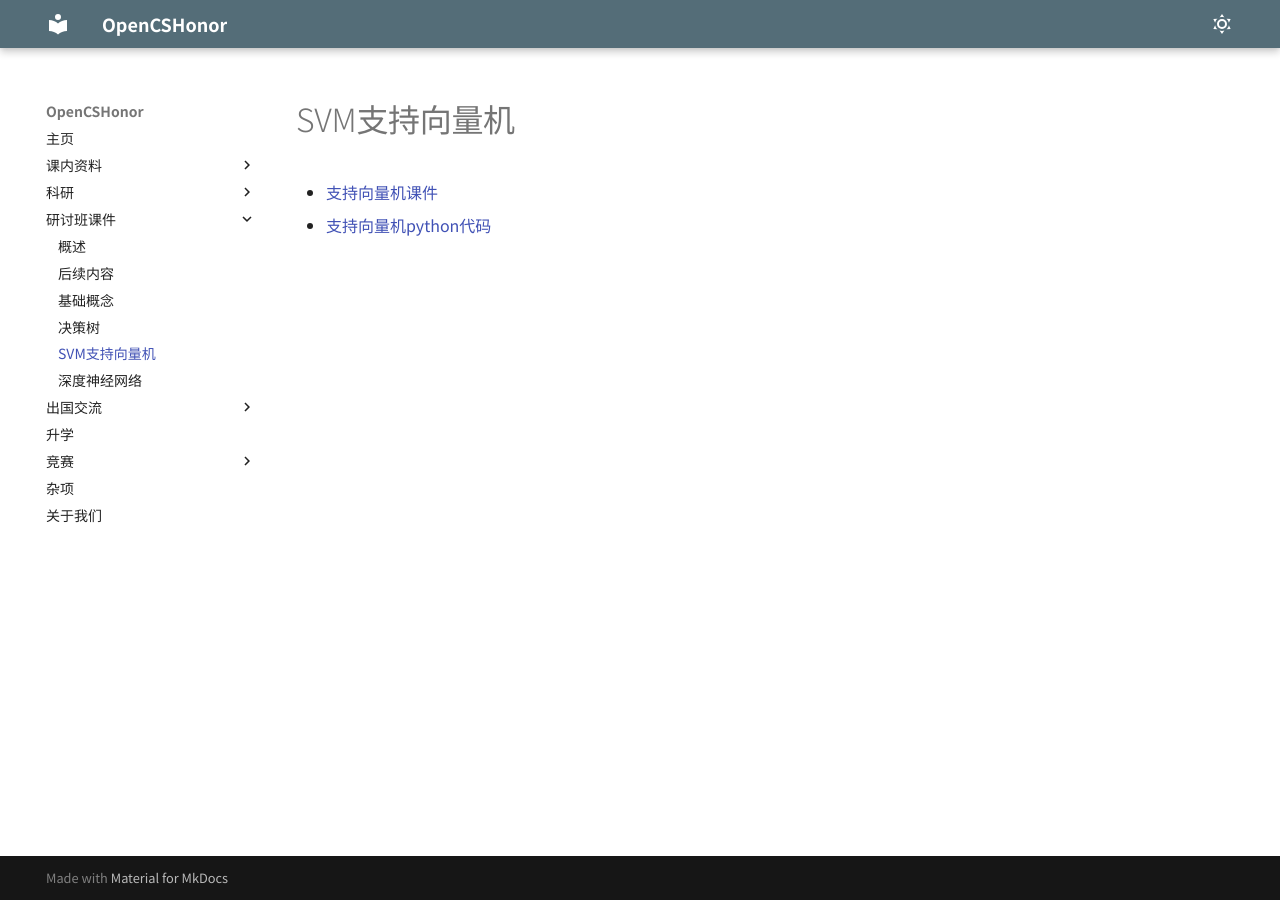
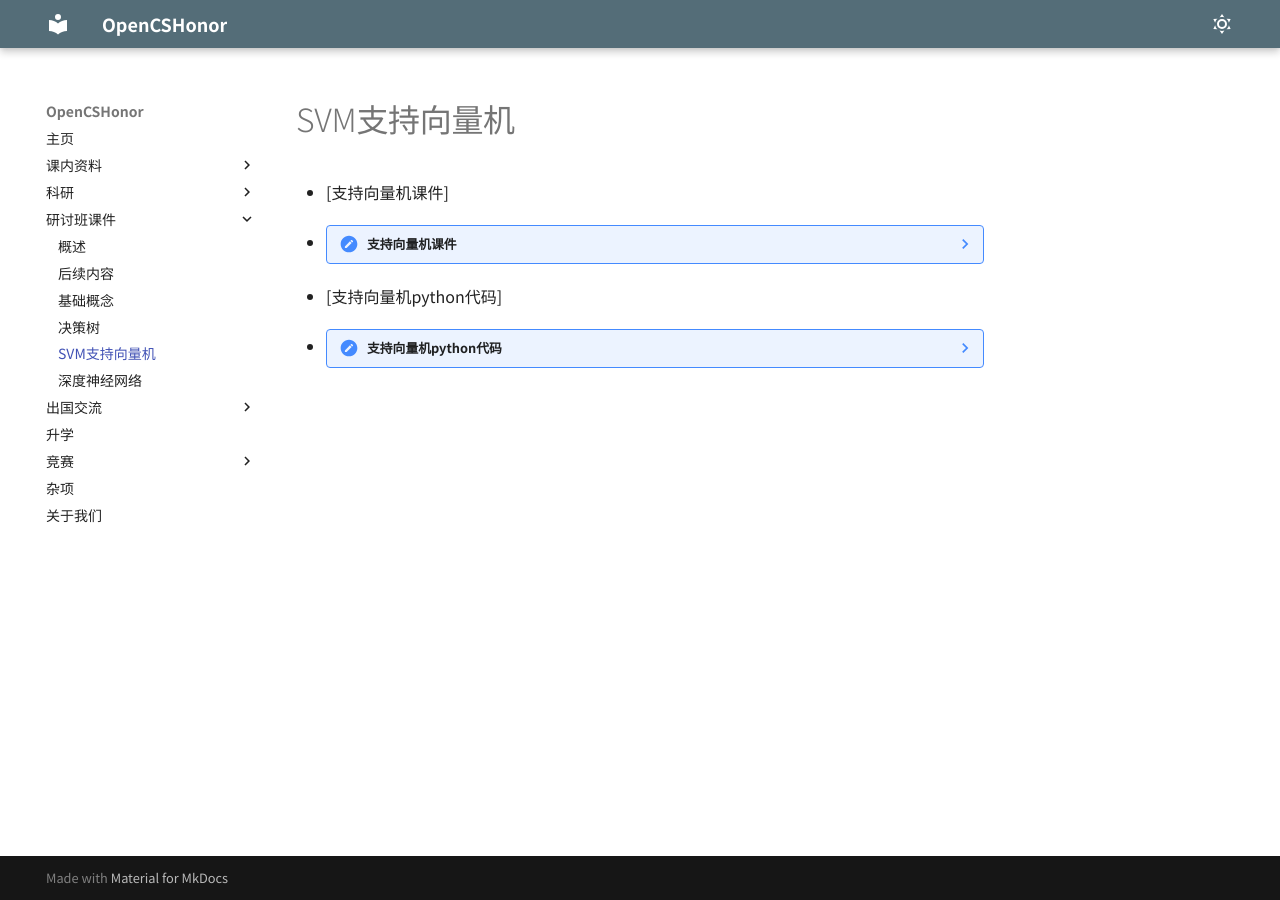
Before and after one commit to weiyihong007/opencshonordocsonly, an MkDocs documentation site: the page built from docs/研讨班/SVM支持向量机/SVM支持向量机.md, in a window 1280 px wide. Built offline with MkDocs 1.6.1 and Material for MkDocs 9.7.7, drawn with Linux system fonts in a browser that asks for light colours.

Commit message:
Update SVM支持向量机.md

```diff
--- a/docs/研讨班/SVM支持向量机/SVM支持向量机.md
+++ b/docs/研讨班/SVM支持向量机/SVM支持向量机.md
@@ -1,2 +1,18 @@
-- [支持向量机课件](./ch4.ipynb)
-- [支持向量机python代码](./Support%20Vector%20Machine.py)
+- [支持向量机课件]
+- ??? note "支持向量机课件"
+    <iframe
+        loading="lazy"
+        src="../../../../utils/xjtu-cshonor-utils/机器学习讨论班/SVM支持向量机/ch4.ipynb"
+        width="100%"
+        height="600px"
+        style="border:none">
+    </iframe>
+- [支持向量机python代码]
+- ??? note "支持向量机python代码"
+    <iframe
+        loading="lazy"
+        src="../../../../utils/xjtu-cshonor-utils/机器学习讨论班/SVM支持向量机/Support Vector Machine.py"
+        width="100%"
+        height="600px"
+        style="border:none">
+    </iframe>
```
